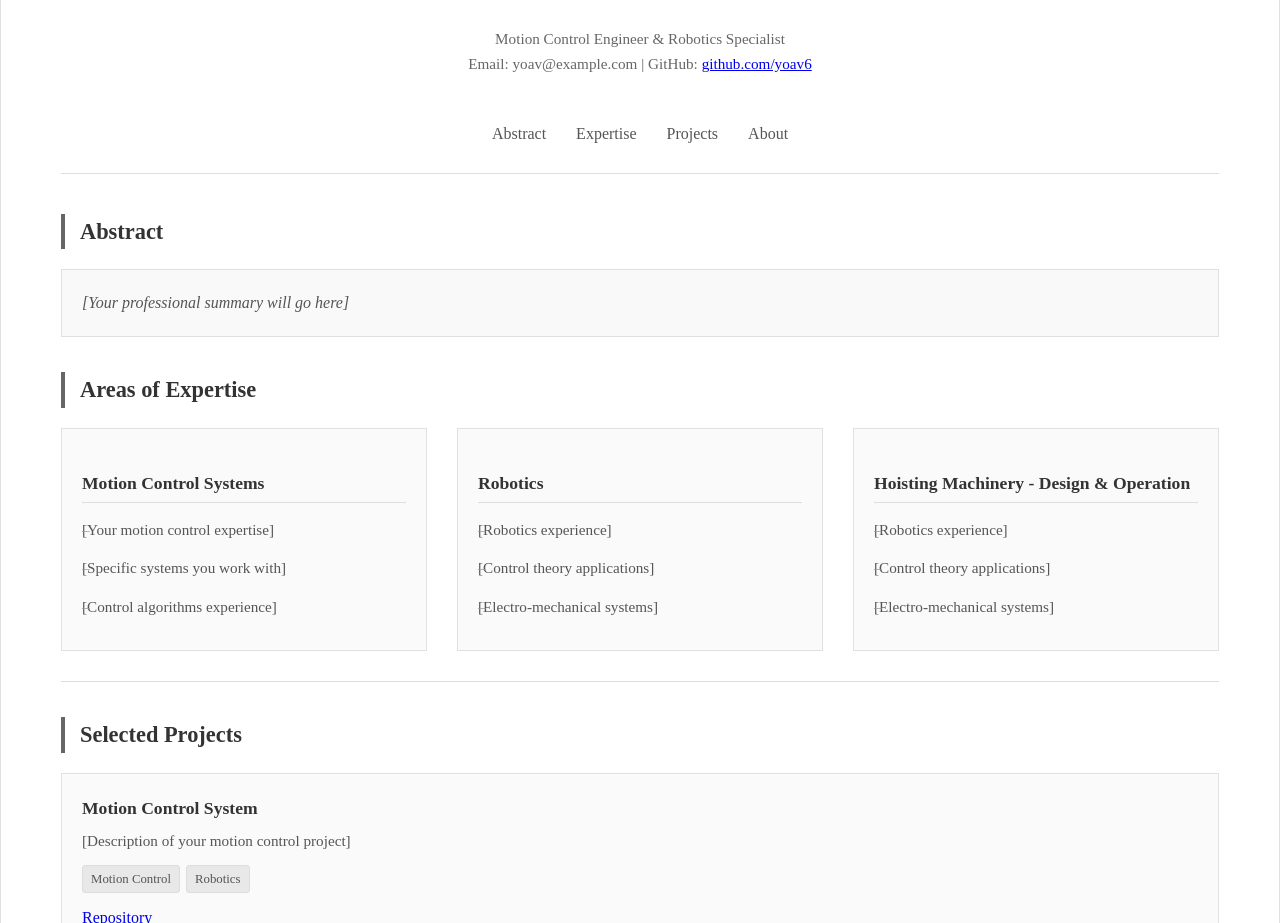
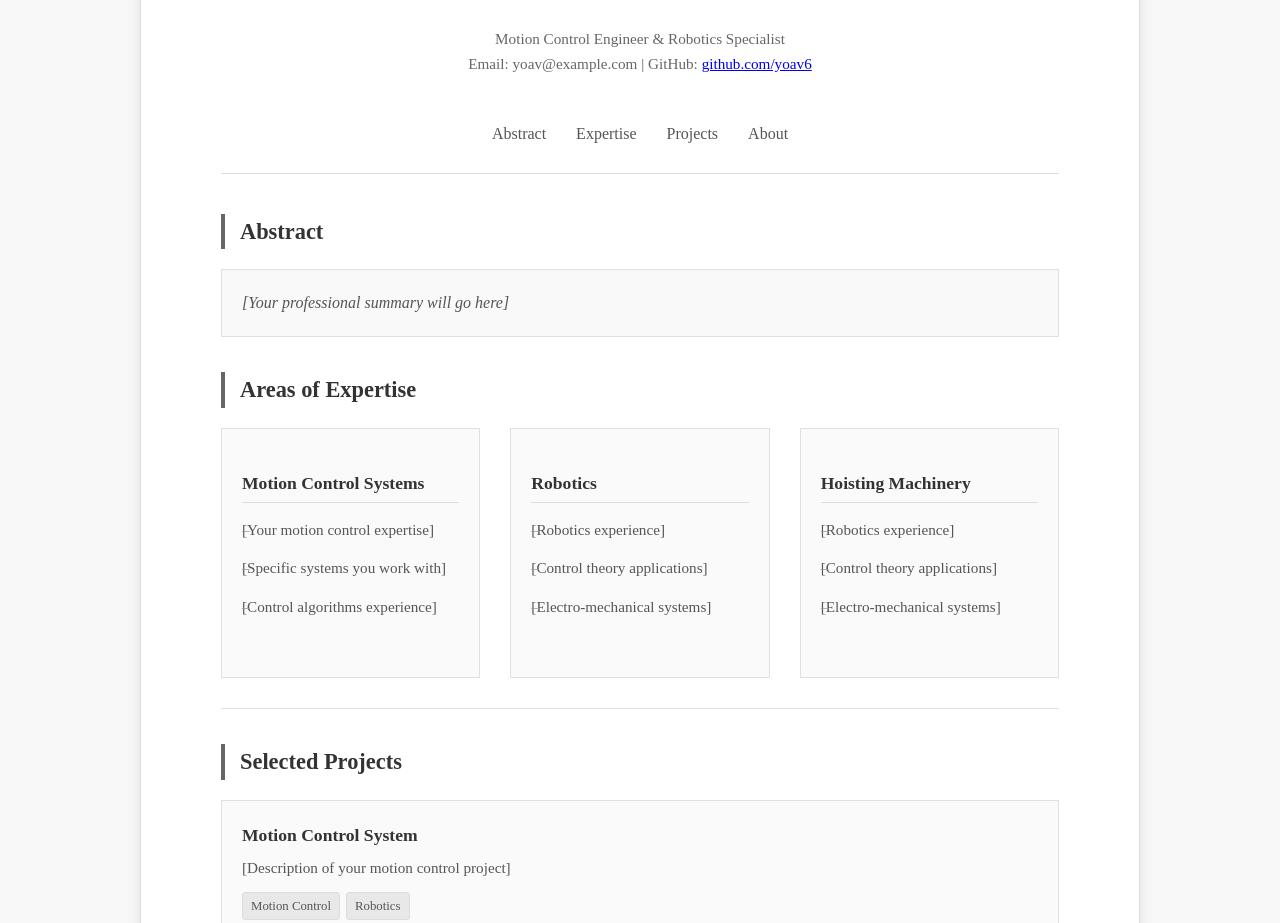
Before and after one commit to yoav26/yoav26.github.io, a plain HTML site: page index.html in a window 1280 px wide. Shown: the part 177-1100 px from the top of the page. Drawn offline with Linux system fonts and the light colour scheme.

Commit message:
design fixes

```diff
--- a/index.html
+++ b/index.html
@@ -58,7 +58,7 @@
                     </ul>
                 </div>
                 <div class="skill-category">
-                    <h3>Hoisting Machinery - Design &amp; Operation</h3>
+                    <h3>Hoisting Machinery</h3>
                     <ul class="skill-list">
                         <li>[Robotics experience]</li>
                         <li>[Control theory applications]</li>
--- a/styles.css
+++ b/styles.css
@@ -14,10 +14,10 @@ body {
 }
 
 .container {
-    max-width: 1400px;
+    max-width: 1000px;
     margin: 40px auto;
     background: #fff;
-    padding: 60px;
+    padding: 60px 80px;
     box-shadow: 0 4px 12px rgba(0,0,0,0.1);
     border: 1px solid #e0e0e0;
 }
@@ -171,7 +171,7 @@ li a:hover {
     grid-template-columns: repeat(3, 1fr);
     gap: 30px;
     margin: 20px 0;
-    justify-items: center;
+    align-items: stretch;
 }
 
 .skill-category {
@@ -180,7 +180,7 @@ li a:hover {
     border-radius: 0;
     padding: 20px;
     width: 100%;
-    min-height: 200px;
+    height: 250px;
     display: flex;
     flex-direction: column;
 }
```
